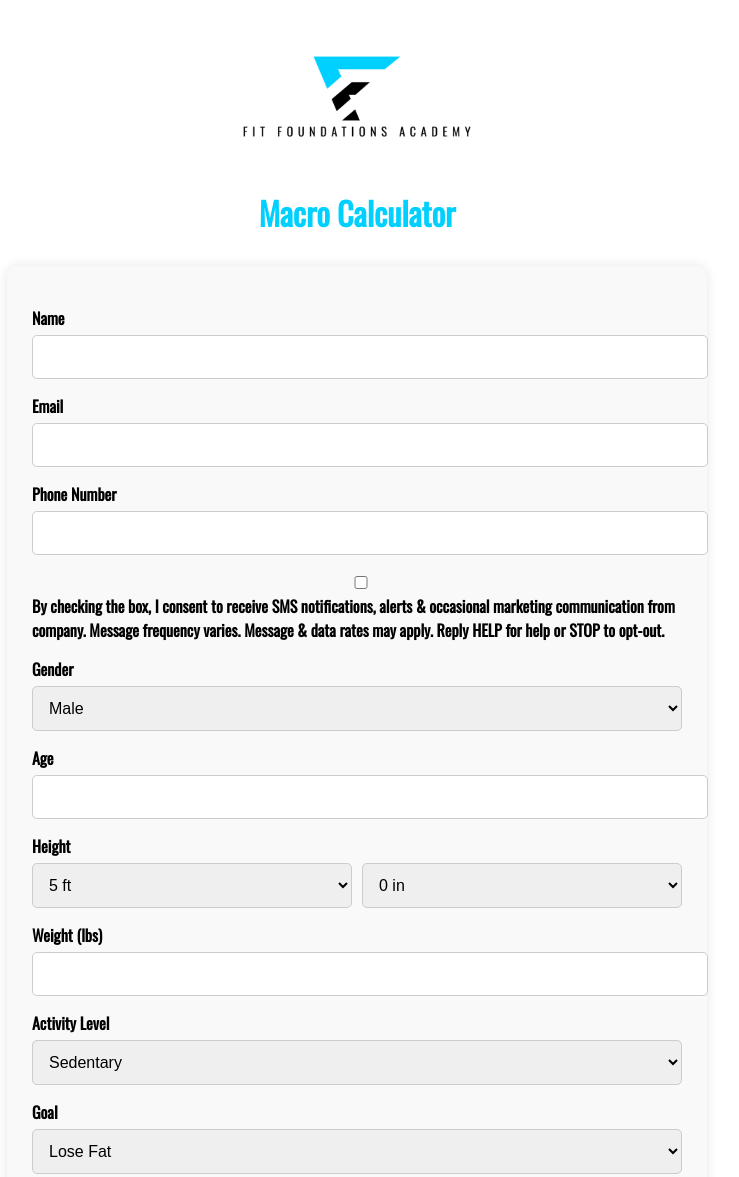
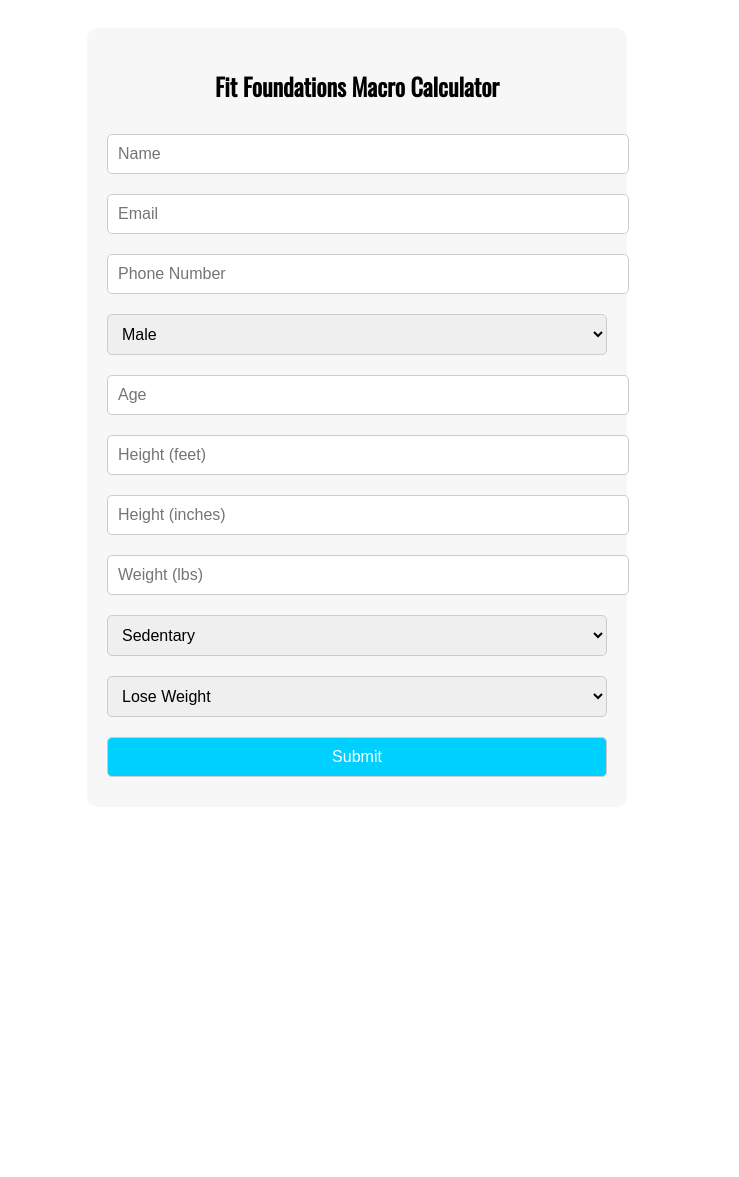
Before and after one commit to fitfoundtionsacademy/macro-calculator, a plain HTML site: page index.html in a window 1280 px wide. Shown: the top 1177 px of the page, without its empty margins (283-1022 px from the left). After the commit the page ends 835 px from the top, so only its background shows below. Drawn offline with nearby package versions, Linux system fonts and the light colour scheme.

Commit message:
Update index.html

```diff
--- a/index.html
+++ b/index.html
@@ -1,211 +1,106 @@
-
 <!DOCTYPE html>
 <html lang="en">
 <head>
-  <meta charset="UTF-8" />
-  <meta name="viewport" content="width=device-width, initial-scale=1.0" />
+    <meta charset="UTF-8">
     <title>Fit Foundations Macro Calculator</title>
-  <link href="https://fonts.googleapis.com/css2?family=Oswald:wght@400&display=swap" rel="stylesheet">
-  <script type="text/javascript" src="https://cdn.emailjs.com/dist/email.min.js"></script>
-  <script type="text/javascript">
-    (function(){
-      emailjs.init("er0hZVUcBK48h63ZA");
-    })();
-  </script>
     <style>
         body {
             font-family: 'Oswald', sans-serif;
-      background: #FFFFFF;
+            background-color: #FFFFFF;
             color: #000000;
-      padding: 30px;
-      max-width: 700px;
+            padding: 20px;
+            text-align: center;
+        }
+        .calculator {
+            max-width: 500px;
             margin: auto;
+            background-color: #f7f7f7;
+            padding: 20px;
+            border-radius: 10px;
         }
-    .logo {
-      text-align: center;
-      margin-bottom: 20px;
-    }
-    .logo img {
-      max-width: 280px;
-      height: auto;
-    }
-    h1 {
-      text-align: center;
-      color: #00D0FF;
-      font-size: 32px;
-      margin-bottom: 30px;
-    }
-    form {
-      background: #F9F9F9;
-      padding: 25px;
-      border-radius: 10px;
-      box-shadow: 0 0 12px rgba(0, 0, 0, 0.1);
-    }
-    label {
-      display: block;
-      margin: 15px 0 5px;
-      font-weight: bold;
-    }
-    input, select {
+        input, select, button {
             width: 100%;
-      padding: 12px;
+            padding: 10px;
+            margin: 10px 0;
+            border-radius: 5px;
+            border: 1px solid #ccc;
             font-size: 16px;
-      border: 1px solid #ccc;
-      border-radius: 5px;
-    }
-    .height-group {
-      display: flex;
-      gap: 10px;
-    }
-    .height-group select {
-      flex: 1;
         }
         button {
-      margin-top: 25px;
-      width: 100%;
-      padding: 15px;
             background-color: #00D0FF;
-      color: #FFFFFF;
-      font-size: 18px;
-      border: none;
-      border-radius: 6px;
+            color: white;
             cursor: pointer;
         }
-    .confirmation {
-      display: none;
-      text-align: center;
-      margin-top: 30px;
-      font-size: 20px;
-      color: #00D0FF;
-    }
     </style>
+    <link href="https://fonts.googleapis.com/css2?family=Oswald:wght@400&display=swap" rel="stylesheet">
 </head>
 <body>
-  <div class="logo">
-    <img src="logo.png" alt="Fit Foundations Academy Logo">
-  </div>
-
-  <h1>Macro Calculator</h1>
+    <div class="calculator">
+        <h2>Fit Foundations Macro Calculator</h2>
         <form id="macroForm">
-    <label for="name">Name</label>
-    <input type="text" id="name" name="name" required />
-
-    <label for="email">Email</label>
-    <input type="email" id="email" name="email" required />
-
-    <label for="phone">Phone Number</label>
-    <input type="tel" id="phone" name="phone" required />
-
-    <label><input type="checkbox" required /> By checking the box, I consent to receive SMS notifications, alerts & occasional marketing communication from company. Message frequency varies. Message & data rates may apply. Reply HELP for help or STOP to opt-out.</label>
-
-    <label for="gender">Gender</label>
-    <select id="gender" name="gender" required>
+            <input type="text" id="name" placeholder="Name" required>
+            <input type="email" id="email" placeholder="Email" required>
+            <input type="tel" id="phone" placeholder="Phone Number" required>
+            <select id="gender" required>
                 <option value="male">Male</option>
                 <option value="female">Female</option>
             </select>
-
-    <label for="age">Age</label>
-    <input type="number" id="age" name="age" required />
-
-    <label>Height</label>
-    <div class="height-group">
-      <select id="feet" required>
-        <option value="4">4 ft</option>
-        <option value="5" selected>5 ft</option>
-        <option value="6">6 ft</option>
-        <option value="7">7 ft</option>
-      </select>
-      <select id="inches" required>
-        <option value="0">0 in</option>
-        <option value="1">1 in</option>
-        <option value="2">2 in</option>
-        <option value="3">3 in</option>
-        <option value="4">4 in</option>
-        <option value="5">5 in</option>
-        <option value="6">6 in</option>
-        <option value="7">7 in</option>
-        <option value="8">8 in</option>
-        <option value="9">9 in</option>
-        <option value="10">10 in</option>
-        <option value="11">11 in</option>
-      </select>
-    </div>
-
-    <label for="weight">Weight (lbs)</label>
-    <input type="number" id="weight" name="weight" required />
-
-    <label for="activity">Activity Level</label>
-    <select id="activity" name="activity" required>
+            <input type="number" id="age" placeholder="Age" required>
+            <input type="number" id="feet" placeholder="Height (feet)" required>
+            <input type="number" id="inches" placeholder="Height (inches)" required>
+            <input type="number" id="weight" placeholder="Weight (lbs)" required>
+            <select id="activityLevel" required>
                 <option value="1.2">Sedentary</option>
                 <option value="1.375">Lightly active</option>
                 <option value="1.55">Moderately active</option>
                 <option value="1.725">Very active</option>
                 <option value="1.9">Extremely active</option>
             </select>
-
-    <label for="goal">Goal</label>
-    <select id="goal" name="goal" required>
-      <option value="lose">Lose Fat</option>
+            <select id="goal" required>
+                <option value="lose">Lose Weight</option>
                 <option value="maintain">Maintain</option>
                 <option value="gain">Build Muscle</option>
             </select>
-
             <button type="submit">Submit</button>
         </form>
-
-  <div class="confirmation" id="confirmationMessage">
-    I got your info and will email you over your Macros! Please give me 24ish hours.
     </div>
 
     <script>
-    document.getElementById('macroForm').addEventListener('submit', function (e) {
-      e.preventDefault();
+        document.getElementById('macroForm').addEventListener('submit', function(event) {
+            event.preventDefault();
 
             const name = document.getElementById('name').value;
-      const email = document.getElementById('email').value;
-      const phone = document.getElementById('phone').value;
-      const weight = parseFloat(document.getElementById('weight').value);
             const feet = parseInt(document.getElementById('feet').value);
             const inches = parseInt(document.getElementById('inches').value);
-      const height = (feet * 12) + inches;
+            const heightInInches = (feet * 12) + inches;
+            const weight = parseInt(document.getElementById('weight').value);
             const age = parseInt(document.getElementById('age').value);
             const gender = document.getElementById('gender').value;
-      const activity = parseFloat(document.getElementById('activity').value);
+            const activity = parseFloat(document.getElementById('activityLevel').value);
             const goal = document.getElementById('goal').value;
 
             let bmr;
             if (gender === 'male') {
-        bmr = 66 + (6.23 * weight) + (12.7 * height) - (6.8 * age);
+                bmr = 66 + (6.23 * weight) + (12.7 * heightInInches) - (6.8 * age);
             } else {
-        bmr = 655 + (4.35 * weight) + (4.7 * height) - (4.7 * age);
+                bmr = 655 + (4.35 * weight) + (4.7 * heightInInches) - (4.7 * age);
             }
 
-      let tdee = bmr * activity;
-      if (goal === 'lose') tdee -= 500;
-      else if (goal === 'gain') tdee += 300;
+            let calories = bmr * activity;
 
-      const protein = weight * 1;
-      const fat = weight * 0.4;
-      const carbs = (tdee - (protein * 4 + fat * 9)) / 4;
+            if (goal === 'lose') {
+                calories -= 500;
+            } else if (goal === 'gain') {
+                calories += 500;
+            }
 
-      const templateParams = {
-        name: name,
-        email: email,
-        phone: phone,
-        calories: Math.round(tdee),
-        protein: Math.round(protein),
-        fats: Math.round(fat),
-        carbs: Math.round(carbs)
-      };
+            const protein = Math.round(weight * 1);
+            const fats = Math.round((calories * 0.25) / 9);
+            const carbs = Math.round((calories - (protein * 4) - (fats * 9)) / 4);
+            calories = Math.round(calories);
 
-      emailjs.send('service_o12dbjv', 'template_zl6oivf', templateParams)
-        .then(() => {
-          document.getElementById('macroForm').style.display = 'none';
-          document.getElementById('confirmationMessage').style.display = 'block';
-        }, (error) => {
-          alert('Something went wrong. Please try again later.');
-          console.error(error);
-        });
+            localStorage.setItem('macros', JSON.stringify({name, calories, protein, fats, carbs}));
+            window.location.href = 'results.html';
         });
     </script>
 </body>
```
Lines whose indentation alone changed are shown as unchanged.
